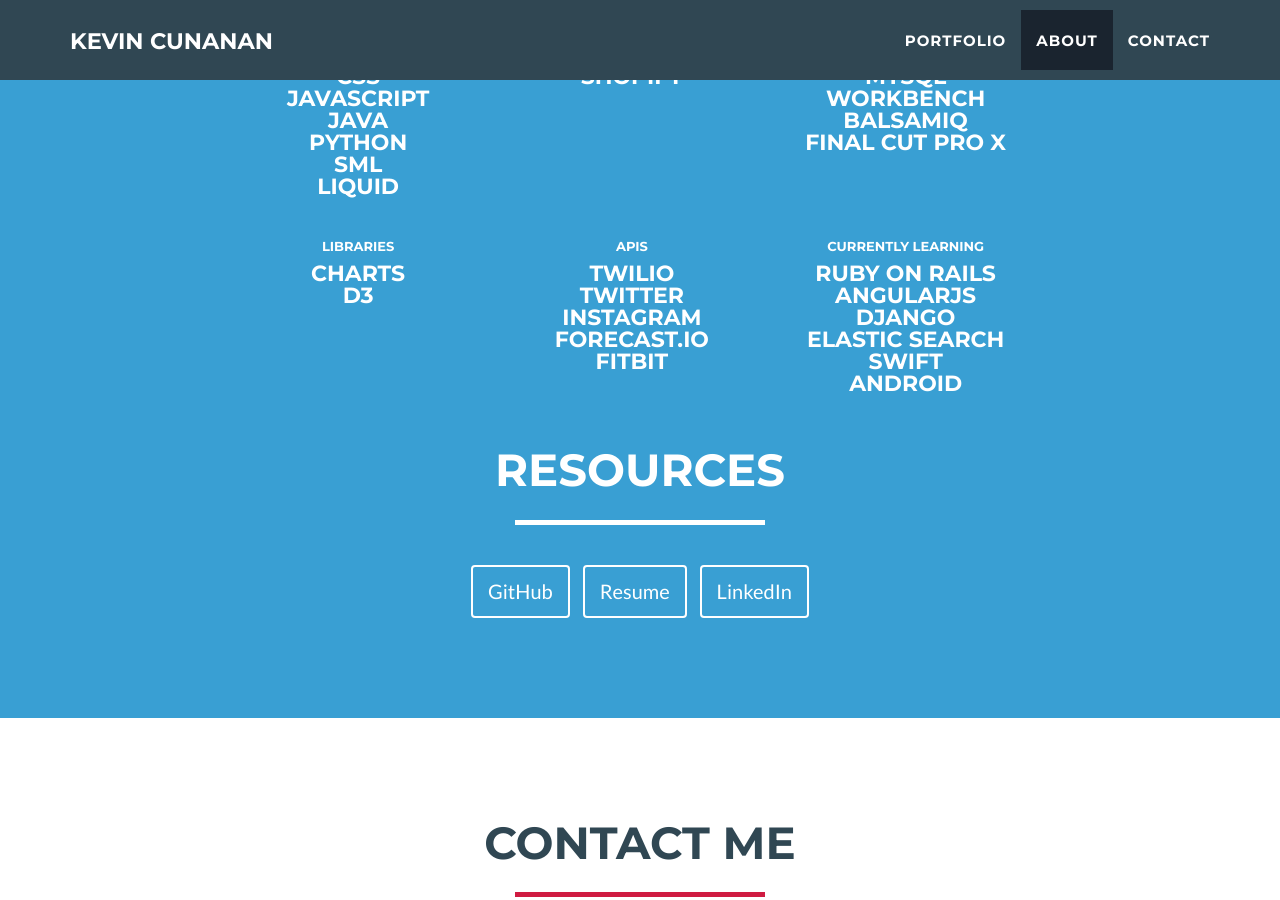
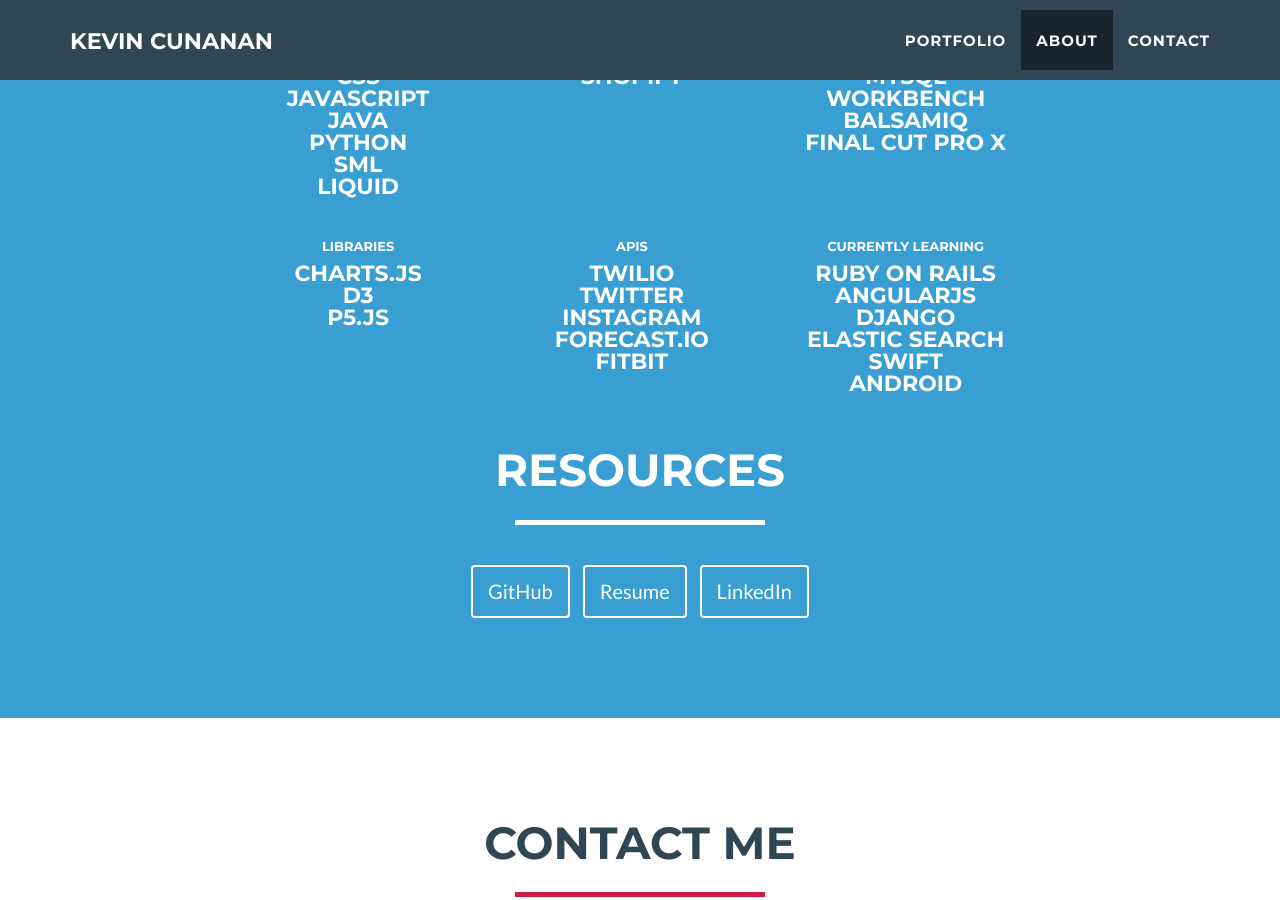
Before and after one commit to deeplyfriedchicken/portfolio, a Jekyll site: the page index.html, which Jekyll copies as it is, in a window 1280 px wide and 900 px high, scrolled down 2395 px. Built offline with Jekyll 4.4.1, drawn with Linux system fonts in a browser that asks for light colours; nearby versions of some CDN libraries.

```diff
--- a/index.html
+++ b/index.html
@@ -261,8 +261,9 @@
             <div class="row skills skills-below">
               <div class="col-lg-3 col-lg-offset-1 col-md-3 col-md-offset-1 list">
                 <h6>Libraries</h6>
-                <li>Charts</li>
+                <li>Charts.js</li>
                 <li>D3</li>
+                <li>P5.js</li>
               </div>
               <div class="col-lg-3 col-md-3 list">
                 <h6>APIs</h6>
```
Also changed, not shown: 1 other file.
